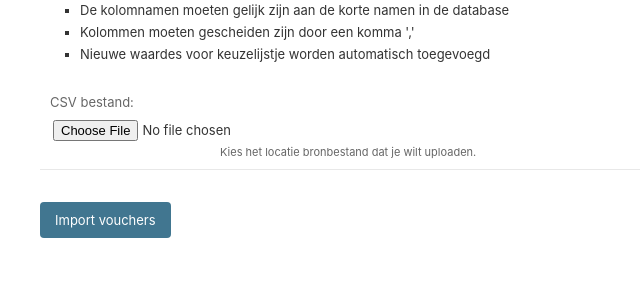
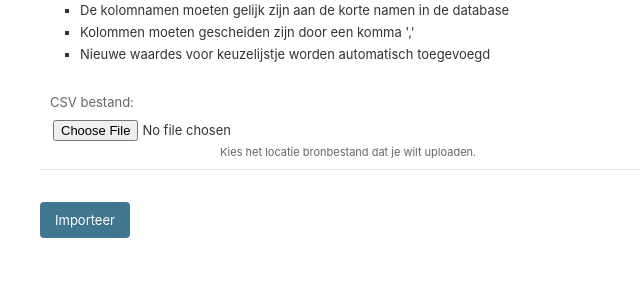
Before and after one commit to Amsterdam/fb-locatielijst, a Django app: page /locations/import in a window 1280 px wide. Shown: the part 182-482 px from the top of the page, without its empty margins (0-640 px from the left). Run offline with Django 4.2, Linux system fonts and the light colour scheme; parts of the project's set-up code (start-up, migrations or seed data) failed here and were passed over.

Commit message:
naam button aangepast

```diff
--- a/datafundament_fb/locations/templates/locations/location-import.html
+++ b/datafundament_fb/locations/templates/locations/location-import.html
@@ -43,7 +43,7 @@
             {% endfor %}
         </fieldset>
         <div class="submit_row">
-            <input class="default" type="submit" name="_save" value="Import vouchers" formaction="{% url 'location-import' %}">
+            <input class="default" type="submit" name="_save" value="Importeer" formaction="{% url 'location-import' %}">
         </div>
     </form>
 </div>
```
